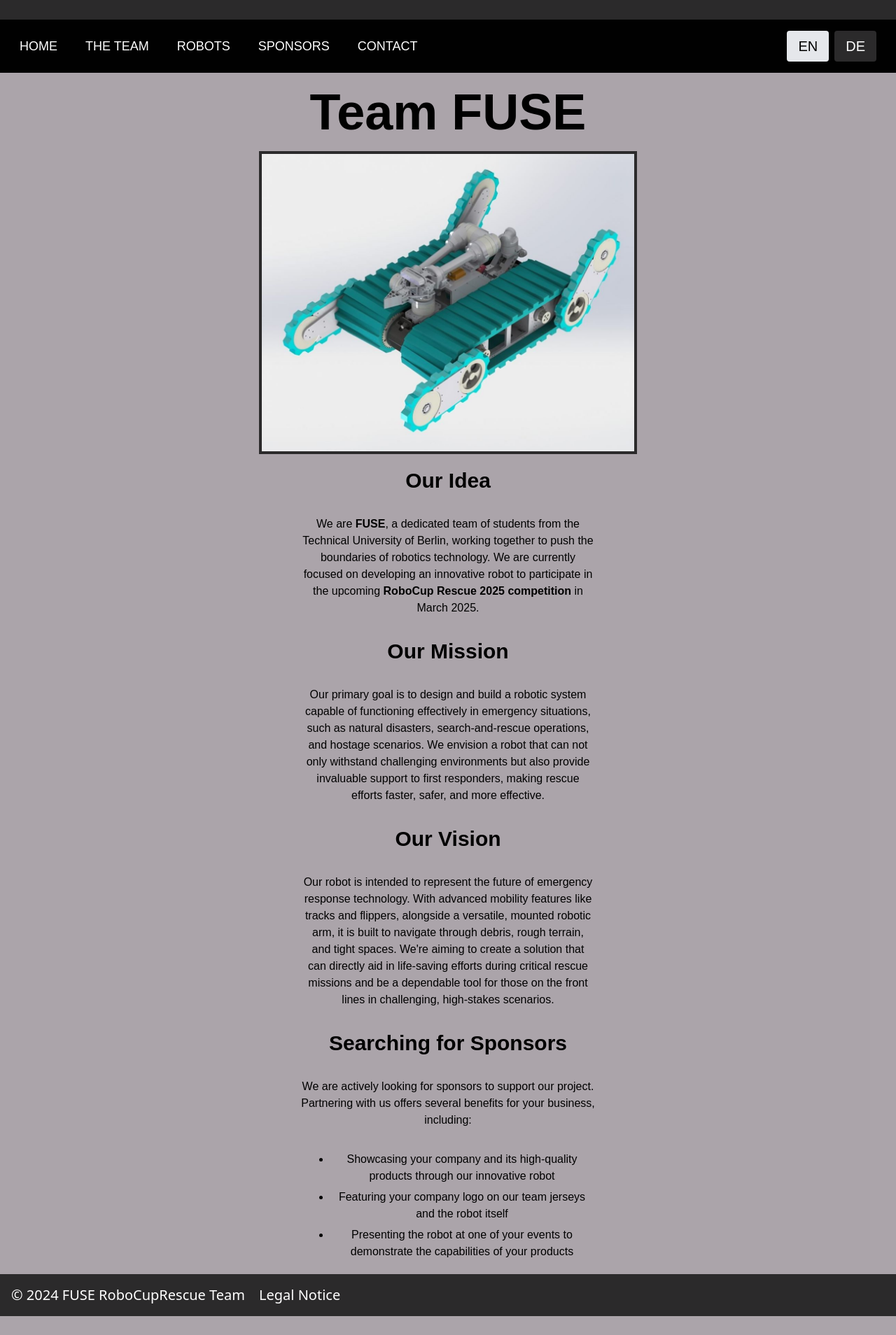
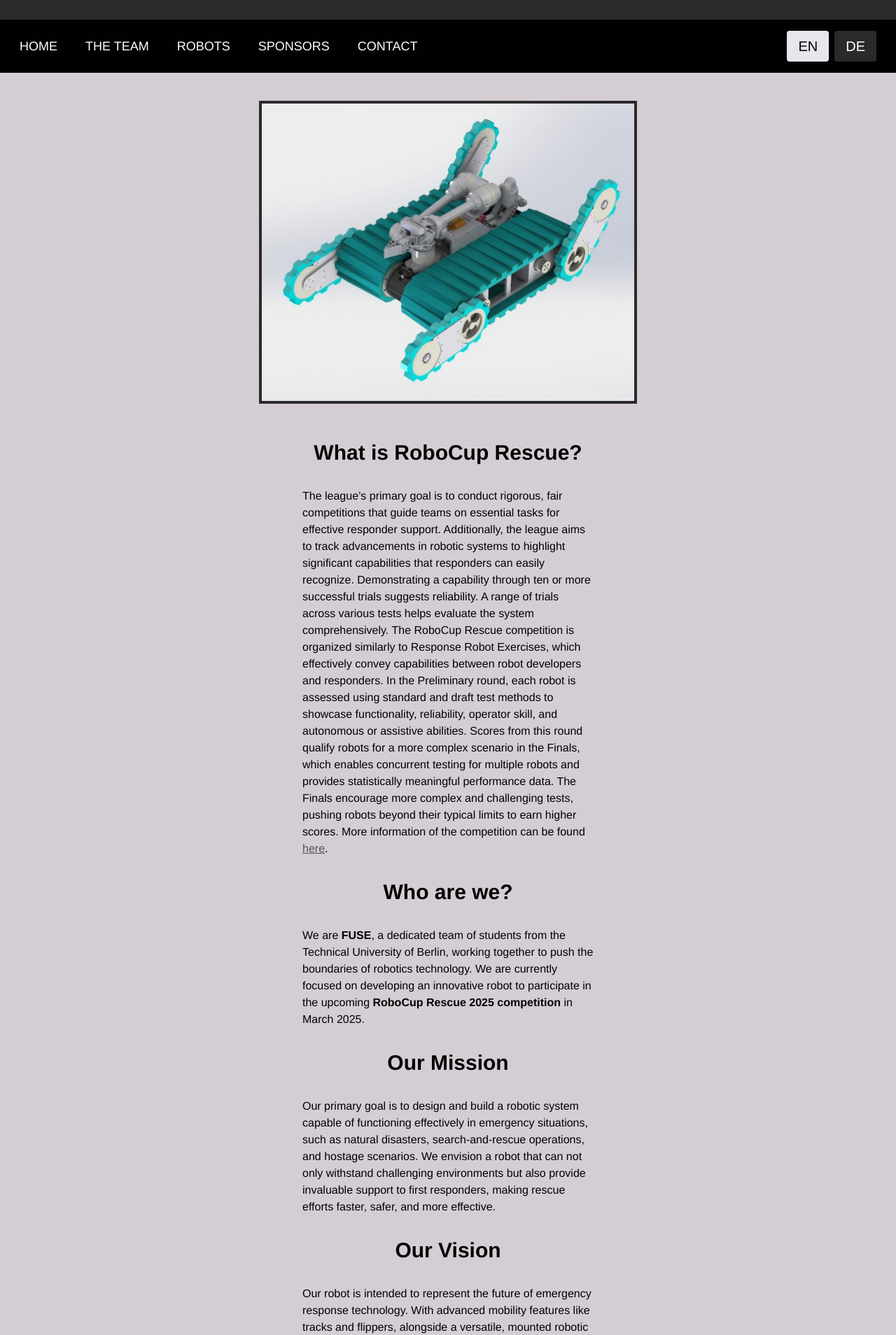
Before and after one commit to FUSE-RoboCupRescue/FUSE-RoboCupRescue.github.io, a Next.js app: page / in a window 1280 px wide. Shown: the part 212-2120 px from the top of the page at 70% size. Before the commit the page ends 2093 px from the top, so only its background shows below. Built offline with nearby package versions, Linux system fonts and the light colour scheme; a web font is replaced by a local one.

Commit message:
typographie and impressum info

```diff
--- a/src/app/contact/page.tsx
+++ b/src/app/contact/page.tsx
@@ -4,7 +4,7 @@ import Link from "next/link";
 export default function Home() {
   return (
 
-    <div className="flex flex-col mx-[25rem] my-5 font-aileron">
+    <div className="flex flex-col mx-[25rem] my-5 font-helvetica">
 
         <h1 className="font-bold text-7xl text-colors-black text-center">CONTACT</h1>
         <h1 className="font-semibold text-xl text-colors-black text-start  mt-5">You can contact us directly
--- a/src/app/layout.tsx
+++ b/src/app/layout.tsx
@@ -16,7 +16,7 @@ export default function RootLayout({
 }>) {
   return (
     <html lang="en">
-     <body className='bg-colors-grey_light'>
+     <body className='bg-colors-white'>
      <div className='flex justify-between bg-colors-grey_dark py-5' id="banner">
         <Image
         src="./banner_left.png"
--- a/src/app/legal/page.tsx
+++ b/src/app/legal/page.tsx
@@ -2,7 +2,7 @@ import Image from "next/image";
 
 export default function Home() {
   return (
-    <div className="flex flex-col my-5 mx-[25rem] font-aileron">
+    <div className="flex flex-col my-5 mx-[25rem] font-helvetica">
       <div className="flex flex-col text-sm justify-center items-center mt-5">
         {/* Andere Inhalte hier */}
       </div>
@@ -16,7 +16,7 @@ export default function Home() {
           <h2 className="font-bold text-3xl text-colors-black text-center mt-8">Impressum</h2>
           <p>Angaben gemäß § 5 TMG</p>
           <p>
-            <strong>FUSE Robotics e.V.</strong><br />
+            <strong>FUSE e.V.</strong><br />
             Technische Universität Berlin<br />
             Straße des 17. Juni 135<br />
             10623 Berlin, Deutschland
@@ -31,7 +31,7 @@ export default function Home() {
           <p>
             Eintragung im Vereinsregister.<br />
             Registergericht: Amtsgericht Berlin-Charlottenburg<br />
-            Registernummer: VR [Vereinsregisternummer einfügen]
+            Registernummer: VR 41220 B
           </p>
           <p><strong>Haftungsausschluss:</strong></p>
           <p>
--- a/src/app/page.tsx
+++ b/src/app/page.tsx
@@ -1,10 +1,11 @@
 import Image from "next/image";
+import Link from "next/link";
 
 export default function Home() {
   return (
-    <div className="flex flex-col my-5 mx-[25rem] font-aileron">
+    <div className="flex flex-col my-5 mx-[25rem] font-helvetica">
 
-    <h1 className="font-bold text-7xl text-colors-black text-center">Team FUSE</h1>
+    {/* <h1 className="font-bold text-7xl text-colors-black text-center">Team FUSE</h1> */}
 
 
       <div className="flex flex-col text-sm justify-center items-center mt-5">
@@ -18,32 +19,44 @@ export default function Home() {
 
 
       <div className="text-base mt-5 space-y-8">
-        <h1 className="font-bold text-3xl text-colors-black text-center">Our Idea</h1>
-        <p className="text-center px-4 md:px-8">
+      <h1 className="font-bold text-3xl text-colors-black text-center pt-8">What is RoboCup Rescue?</h1>
+        <p className="text-start px-4 md:px-8">
+        The league’s primary goal is to conduct rigorous, fair competitions that guide teams on essential tasks for effective responder support.
+        Additionally, the league aims to track advancements in robotic systems to highlight significant capabilities that responders can easily recognize.
+        Demonstrating a capability through ten or more successful trials suggests reliability. A range of trials across various tests helps evaluate the system comprehensively.
+        The RoboCup Rescue competition is organized similarly to Response Robot Exercises, which effectively convey capabilities between robot developers and responders.
+        In the Preliminary round, each robot is assessed using standard and draft test methods to showcase functionality, reliability, operator skill, and autonomous or assistive abilities. Scores from this round qualify robots for a more complex scenario in the Finals, which enables concurrent testing for multiple robots and provides statistically meaningful performance data.
+        The Finals encourage more complex and challenging tests, pushing robots beyond their typical limits to earn higher scores.
+        More information of the competition can be found <Link href="https://rrl.robocup.org/league-overview/" target="_blank" className="underline underline-offset-1 text-colors-grey_medium">here</Link>.
+        </p>
+
+
+        <h1 className="font-bold text-3xl text-colors-black text-center">Who are we?</h1>
+        <p className="text-start px-4 md:px-8">
           We are <strong>FUSE</strong>, a dedicated team of students from the Technical University of Berlin, working together to push the boundaries of robotics technology.
           We are currently focused on developing an innovative robot to participate in the upcoming
           <strong> RoboCup Rescue 2025 competition</strong> in March 2025.
         </p>
 
         <h1 className="font-bold text-3xl text-colors-black text-center mt-8">Our Mission</h1>
-        <p className="text-center px-4 md:px-8">
+        <p className="text-start px-4 md:px-8">
             Our primary goal is to design and build a robotic system capable of functioning effectively in emergency situations, such as natural disasters, search-and-rescue
             operations, and hostage scenarios. We envision a robot that can not only withstand challenging environments but also provide invaluable support to first responders,
             making rescue efforts faster, safer, and more effective.
         </p>
 
         <h1 className="font-bold text-3xl text-colors-black text-center mt-8">Our Vision</h1>
-        <p className="text-center px-4 md:px-8">
+        <p className="text-start px-4 md:px-8">
             Our robot is intended to represent the future of emergency response technology. With advanced mobility features like tracks and flippers, alongside a versatile,
             mounted robotic arm, it is built to navigate through debris, rough terrain, and tight spaces. We're aiming to create a solution that can directly aid in life-saving
             efforts during critical rescue missions and be a dependable tool for those on the front lines in challenging, high-stakes scenarios.
         </p>
 
         <h1 className="font-bold text-3xl text-colors-black text-center mt-8">Searching for Sponsors</h1>
-        <p className="text-center px-4 md:px-">
+        <p className="text-start px-4 md:px-8">
             We are actively looking for sponsors to support our project. Partnering with us offers several benefits for your business, including:
         </p>
-        <ul className="list-disc ml-10 space-y-1.5 text-center px-4 md:px-8">
+        <ul className="list-disc ml-10 space-y-1.5 text-start px-4 md:px-8 pb-8">
             <li>Showcasing your company and its high-quality products through our innovative robot</li>
             <li>Featuring your company logo on our team jerseys and the robot itself</li>
             <li>Presenting the robot at one of your events to demonstrate the capabilities of your products</li>
--- a/src/app/robot/page.tsx
+++ b/src/app/robot/page.tsx
@@ -3,7 +3,7 @@ import Image from "next/image";
 export default function Home() {
   return (
 
-    <div className="flex flex-col my-5 mx-[25rem] font-aileron">
+    <div className="flex flex-col my-5 mx-[25rem] font-helvetica">
 
     <h1 className="font-bold text-7xl text-colors-black text-center">ROBOT</h1>
 
@@ -17,7 +17,7 @@ export default function Home() {
           alt="robotPHRYNE" />
       </div>
 
-      <div className="font-normal text-lg mt-5">
+      <div className="mt-5">
         <p>Our robot, designed to compete in the 2025 German RoboCup Rescue category, is built for handling catastrophic and challenging situations.
           Equipped with robust tracks and flippers, it can navigate complex terrains, such as rubble or collapsed buildings, often found in disaster zones.
           Additionally, the robot features a mounted arm that can perform precise tasks, making it highly adaptable for use in rescue missions,
--- a/src/components/footer.tsx
+++ b/src/components/footer.tsx
@@ -3,9 +3,12 @@ export default function Footer() {
 
     return(
         <div>
-            <div className="font-sans text-white bg-colors-grey_dark text-xl p-4">
+            <div className="font-helvetica font-light text-white bg-colors-grey_dark text-lg p-4">
                 <ul className="grid grid-flow-col gap-5 text-center items-center justify-start">
                     <li>© 2024 FUSE RoboCupRescue Team</li>
+                    <li>|</li>
+                    <li>Marchstr. 23, MAR 4-4 Raum 4.025, 10587 Berlin</li>
+                    <li>|</li>
                     <li><a href="legal">Legal Notice</a></li>
                 </ul>
 
--- a/src/components/header.tsx
+++ b/src/components/header.tsx
@@ -32,7 +32,7 @@ export default function Header() {
     }, []);
 
     return(
-    <section className={`font-aileron font-light z-50 sticky top-0 transition-colors duration-300 ${isScrolled ? 'bg-colors-grey_dark/70' : 'bg-colors-black'}`}>
+    <section className={`font-helvetica font-light z-50 sticky top-0 transition-colors duration-300 ${isScrolled ? 'bg-colors-grey_dark/70' : 'bg-colors-black'}`}>
     <nav className="text-white text-lg py-4 px-7">
             <div className='flex justify-between'>
                 <ul className="grid grid-flow-col gap-10 text-center items-center uppercase">
--- a/tailwind.config.ts
+++ b/tailwind.config.ts
@@ -12,6 +12,7 @@ const config: Config = {
         background: "var(--background)",
         foreground: "var(--foreground)",
         colors: {
+          white_base: '#FFFFFF',
           white: '#d5cdd4',
           black: '#010101',
           grey_light: '#aba4aa',
@@ -22,7 +23,8 @@ const config: Config = {
       },
       fontFamily: {
         aileron: ['aileron', 'sans-serif'],
-        serif: ['Helvetica']
+        helvetica: ['Helvetica'],
+        roboto: ['Roboto', 'sans-serif'],
       },
     },
   },
```
Also changed, not shown: src/app/sponsors/page.tsx (+5 -5 lines), src/app/team/page.tsx (+3 -8 lines).
